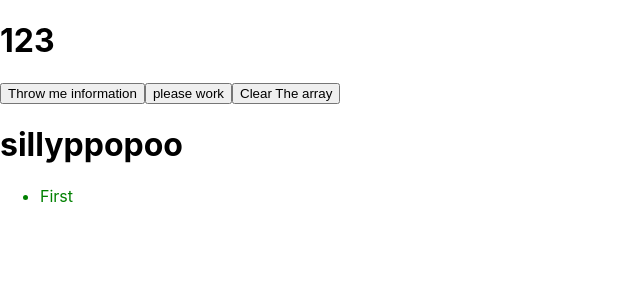
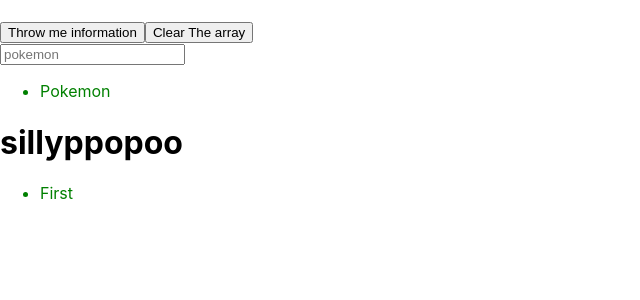
Before and after one commit to pacemade/hatchway-practise, a React (Create React App) app: page / in a window 1280 px wide. Shown: the top 300 px of the page, without its empty margins (0-640 px from the left). Built offline with nearby package versions, Linux system fonts and the light colour scheme.

Commit message:
slowly working on filter method

```diff
--- a/src/App.js
+++ b/src/App.js
@@ -6,7 +6,7 @@ import './App.css';
 class App extends Component {
 
   state = {
-    pokemon: [1,2,3]
+    pokemon: []
   }
 
   clearPokemonHandler = () => {
@@ -39,9 +39,17 @@ class App extends Component {
         return response.json();
       })
       .then(data => {
+        console.log(data);
         this.makeListHandler(data);
         this.updateArrayHandler(data);
       })
+  }
+
+  findMatchesHandler = (wordToMatch, pokemons) => {
+    return pokemons.filter(pokemon => {
+      const regex = new RegExp(wordToMatch, 'gi');
+      return pokemon.match(regex)
+    });
   }
 
   pleaseWork = (thing) => {
@@ -59,8 +67,15 @@ class App extends Component {
       <div>
         <h1> {this.state.pokemon} </h1>
         <button onClick={this.callTheApi}>Throw me information</button>
-        <button onClick={this.pleaseWork}>please work</button>
         <button onClick={this.clearPokemonHandler}>Clear The array</button>
+
+        <form class="search-form">
+          <input type="text" class="search" placeholder="pokemon" />
+          <ul class="suggestions">
+            <li>Pokemon</li>
+          </ul>
+        </form>
+
         <Filter />
         <ul id="listy">
           <li>First</li>
```
